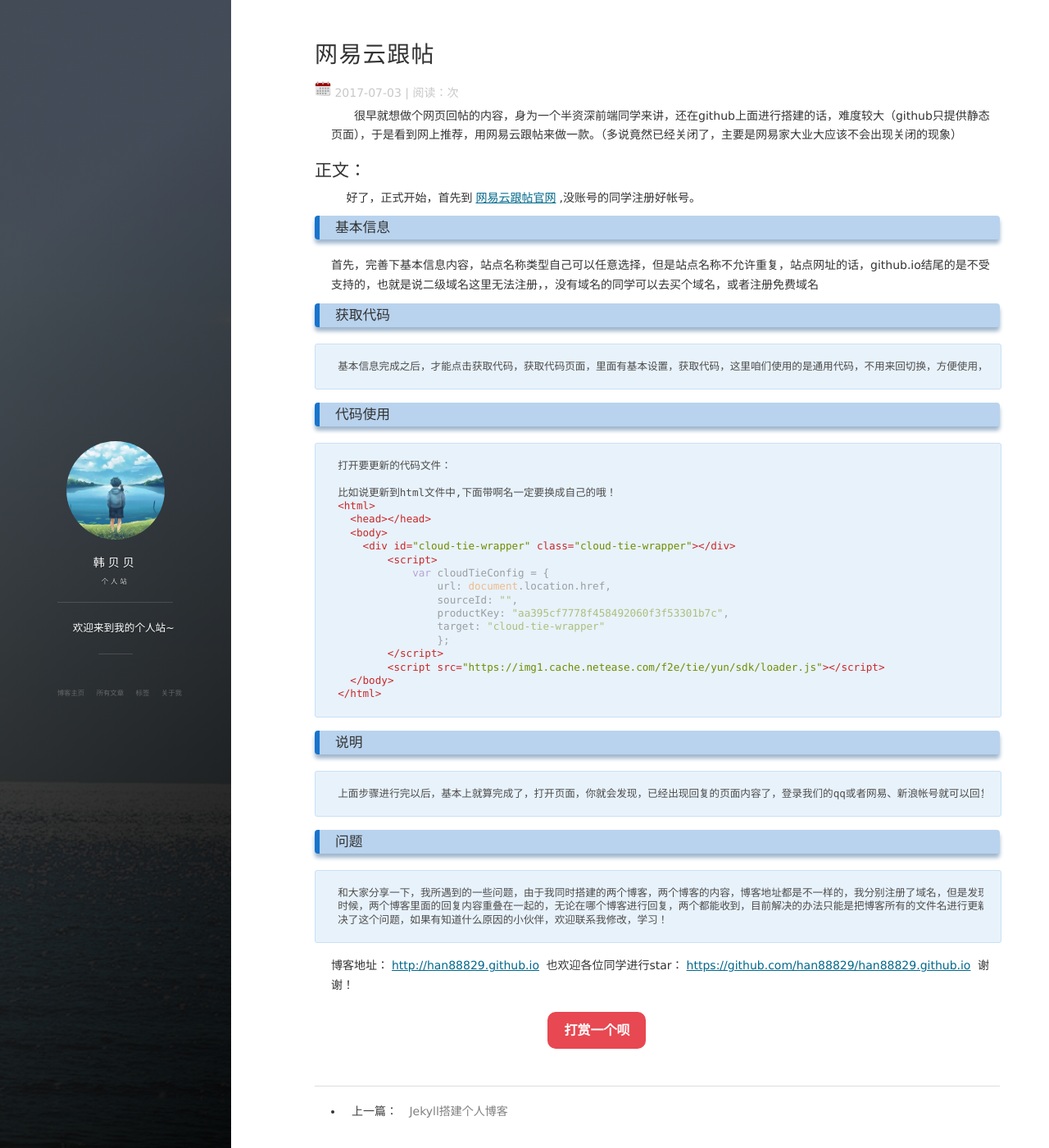
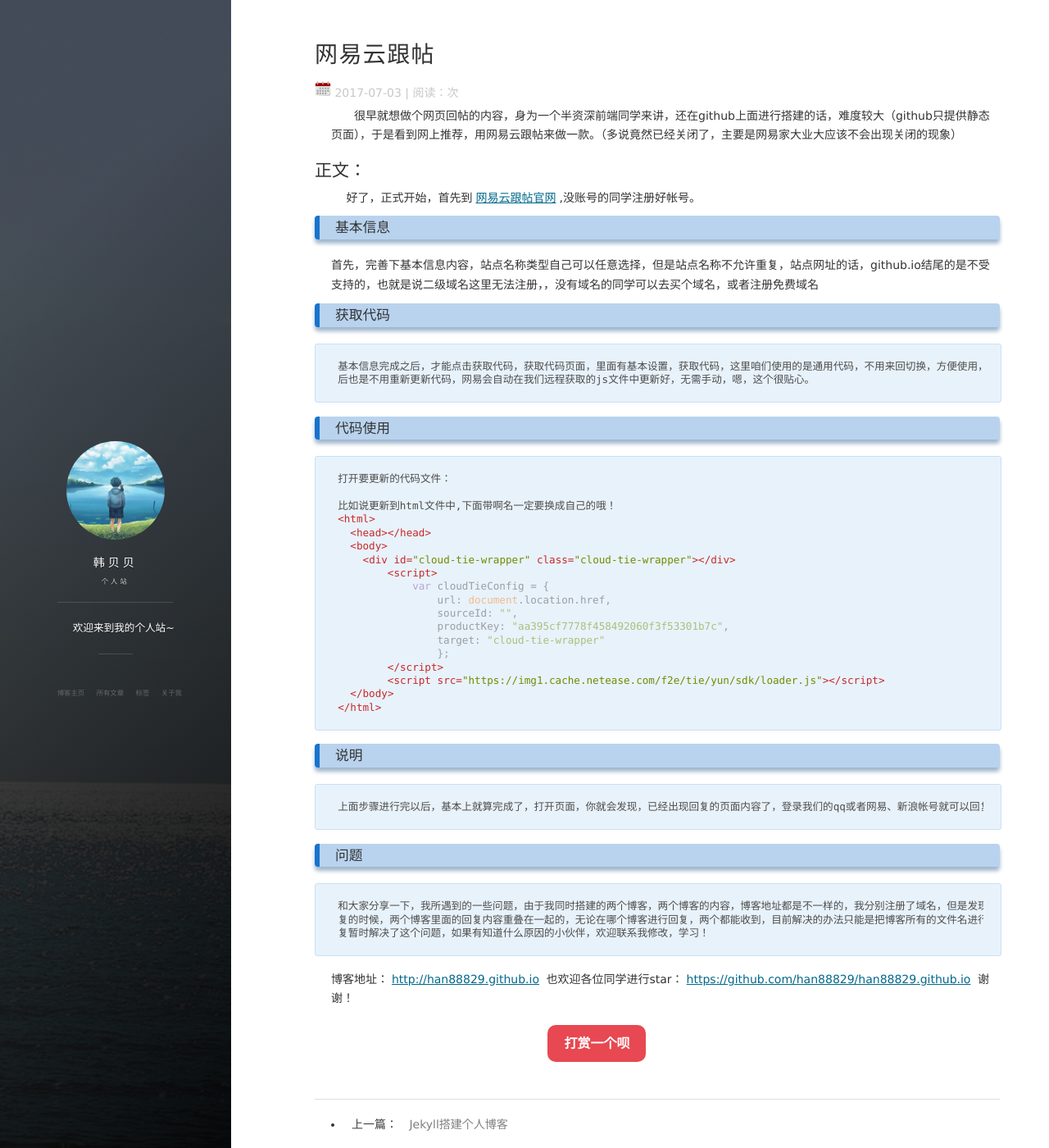
Before and after one commit to han88829/han88829.github.io, a Jekyll site: the page built from _posts/2017-07-03-.使用网易云跟帖.md, in a window 1280 px wide and 1400 px high. Shown: the whole window at 82% size. Built offline with Jekyll 4.4.1, drawn with Linux system fonts in a browser that asks for light colours; nearby versions of some CDN libraries; comment, search, counter and statistics services are not loaded.

Commit message:
段落修改

```diff
--- a/_posts/2017-07-03-.使用网易云跟帖.md
+++ b/_posts/2017-07-03-.使用网易云跟帖.md
@@ -17,7 +17,8 @@
 首先，完善下基本信息内容，站点名称类型自己可以任意选择，但是站点名称不允许重复，站点网址的话，github.io结尾的是不受支持的，也就是说二级域名这里无法注册，，没有域名的同学可以去买个域名，或者注册免费域名
 
 ### 获取代码
-    基本信息完成之后，才能点击获取代码，获取代码页面，里面有基本设置，获取代码，这里咱们使用的是通用代码，不用来回切换，方便使用，上面设置好样式之后也是不用重新更新代码，网易会自动在我们远程获取的js文件中更新好，无需手动，嗯，这个很贴心。
+    基本信息完成之后，才能点击获取代码，获取代码页面，里面有基本设置，获取代码，这里咱们使用的是通用代码，不用来回切换，方便使用，上面设置好样式之
+	后也是不用重新更新代码，网易会自动在我们远程获取的js文件中更新好，无需手动，嗯，这个很贴心。
 
 ### 代码使用
     打开要更新的代码文件：
@@ -44,9 +45,9 @@
 
 ### 问题
 
-    和大家分享一下，我所遇到的一些问题，由于我同时搭建的两个博客，两个博客的内容，博客地址都是不一样的，我分别注册了域名，但是发现在博客里面进行回复的
-	时候，两个博客里面的回复内容重叠在一起的，无论在哪个博客进行回复，两个都能收到，目前解决的办法只能是把博客所有的文件名进行更新，不也能有重复暂时解
-	决了这个问题，如果有知道什么原因的小伙伴，欢迎联系我修改，学习！
+    和大家分享一下，我所遇到的一些问题，由于我同时搭建的两个博客，两个博客的内容，博客地址都是不一样的，我分别注册了域名，但是发现在博客里面进行回
+	复的时候，两个博客里面的回复内容重叠在一起的，无论在哪个博客进行回复，两个都能收到，目前解决的办法只能是把博客所有的文件名进行更新，不也能有重
+	复暂时解决了这个问题，如果有知道什么原因的小伙伴，欢迎联系我修改，学习！
 
 
 博客地址：[http://han88829.github.io](http://blog.h88829.top)
```
